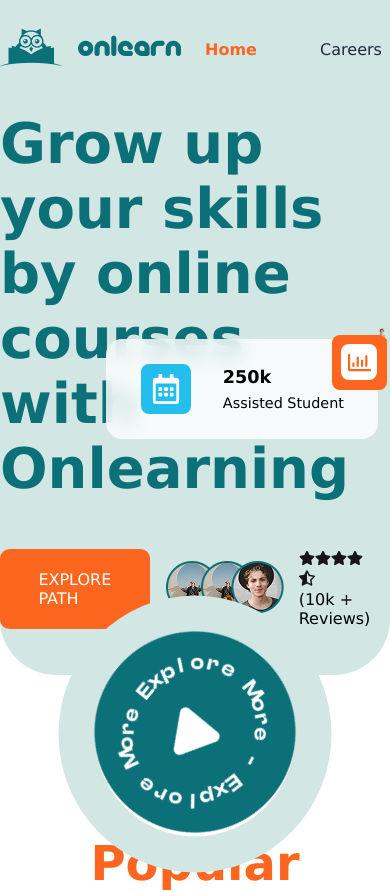
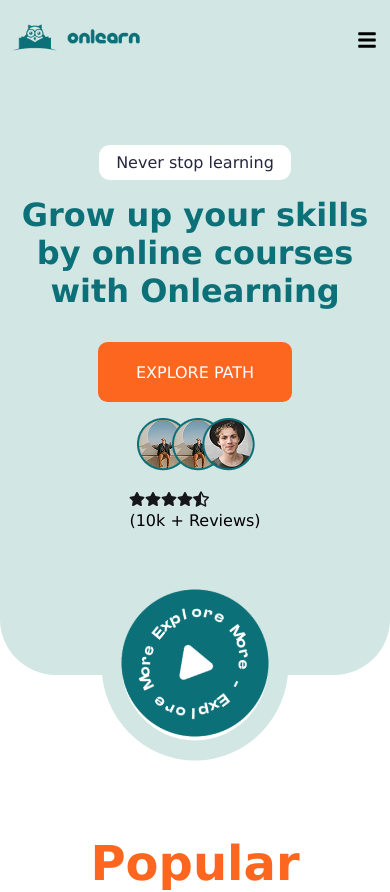
Before and after one commit to BerkCanpolat/Course-LandingPage, a React (Vite) app: page / in a window 390 px wide. Shown: the top 892 px of the page. Built offline with nearby package versions, Linux system fonts and the light colour scheme.

Commit message:
responsive layout added and project finish

```diff
--- a/src/components/category/category.css
+++ b/src/components/category/category.css
@@ -41,7 +41,7 @@
 
 .category-card__items.visible-card {
   box-shadow: rgba(149, 157, 165, 0.2) 0px 8px 24px;
-    border-radius: .7rem;
+  border-radius: 0.7rem;
 }
 
 .category-card__items img {
@@ -66,29 +66,29 @@
   text-decoration: none;
   background-color: var(--white);
   display: inline-block;
-    padding: .8rem 0rem;
+  padding: 0.8rem 0rem;
   width: 165px;
   text-align: center;
-    border-radius: .7rem;
-    font-size: .9rem;
+  border-radius: 0.7rem;
+  font-size: 0.9rem;
   box-shadow: rgba(149, 157, 165, 0.2) 0px 8px 24px;
   color: var(--green);
-    transition: all .5s ease;
+  transition: all 0.5s ease;
 }
 
 .category-btn.visible-btn {
   text-decoration: none;
   background-color: var(--white);
   display: inline-block;
-    padding: .8rem 0rem;
+  padding: 0.8rem 0rem;
   width: 165px;
   text-align: center;
   background-color: var(--orange);
-    border-radius: .7rem;
-    font-size: .9rem;
+  border-radius: 0.7rem;
+  font-size: 0.9rem;
   box-shadow: rgba(149, 157, 165, 0.2) 0px 8px 24px;
   color: var(--white);
-    transition: all .5s ease;
+  transition: all 0.5s ease;
 }
 
 .category-card__items a:where(:hover, :focus-visible):not(:active) {
@@ -101,18 +101,37 @@
   margin-block-start: 7rem;
 }
 
-.category-view .view-btn{
+.category-view .view-btn {
   text-decoration: none;
   color: var(--green);
   border: 1px solid var(--green);
-    border-radius: .7rem;
-    font-size: .9rem;
-    padding: .6rem 3.5rem;
-    transition: all .5s ease;
+  border-radius: 0.7rem;
+  font-size: 0.9rem;
+  padding: 0.6rem 3.5rem;
+  transition: all 0.5s ease;
 }
 
-.category-view .view-btn:where(:hover, :focus-visible):not(:active){
+.category-view .view-btn:where(:hover, :focus-visible):not(:active) {
   background-color: var(--green);
   color: var(--white);
   transform: scale(1.1);
 }
+
+@media (max-width: 568px) {
+  .category-header {
+    font-size: 2rem;
+    margin-block-end: 2.5rem;
+  }
+
+  .category-description {
+    line-height: 1.3rem;
+  }
+
+  .category-card__wrapper {
+  margin-block: 2.5rem;
+}
+
+.category-view {
+  margin-block-start: 4.5rem;
+}
+}
--- a/src/components/feature/featureSection.css
+++ b/src/components/feature/featureSection.css
@@ -67,3 +67,12 @@
   max-width: 400px;
   width: 100%;
 }
+
+@media (max-width: 568px) {
+
+.feature-section {
+  gap: 1.5rem;
+  margin-block: 3.5rem;
+  padding: 0 .5rem;
+}
+}
--- a/src/components/footer/footer.css
+++ b/src/components/footer/footer.css
@@ -18,27 +18,36 @@
   line-height: 1.3rem;
 }
 
-.one-adres, .one-tel, .one-time, .one-email {
+.one-adres,
+.one-tel,
+.one-time,
+.one-email {
   display: flex;
   align-items: center;
-    gap: .5rem;
+  gap: 0.5rem;
   margin-block: 1.5rem;
 }
 
-.one-adres, .one-tel, .one-time, .one-email p {
+.one-adres,
+.one-tel,
+.one-time,
+.one-email p {
   color: var(--green);
 }
 
-.two-list, .three-list {
+.two-list,
+.three-list {
   list-style-type: none;
 }
 
-.two-list li, .three-list li {
+.two-list li,
+.three-list li {
   margin-block: 1.2rem;
   color: var(--green);
 }
 
-.two-header, .three-header {
+.two-header,
+.three-header {
   margin-bottom: 2rem;
 }
 
@@ -49,7 +58,7 @@
 
 .four-input {
   background-color: #fff;
-    padding: .7rem 1rem;
+  padding: 0.7rem 1rem;
   display: flex;
   align-items: center;
   justify-content: space-between;
@@ -57,12 +66,11 @@
   width: 400px;
 }
 
-
 .four-input input {
   width: 50%;
   border: none;
   outline: none;
-    padding: .5rem 0;
+  padding: 0.5rem 0;
   color: black;
 }
 
@@ -78,3 +86,27 @@
   border-radius: 1rem;
   text-decoration: none;
 }
+
+@media (max-width: 568px) {
+  .footer {
+    margin-block-start: 5rem;
+  }
+
+  .footer-section {
+    flex-direction: column;
+    align-items: stretch;
+    justify-content: center;
+    gap: 1.5rem;
+    padding: 0 0.5rem;
+  }
+
+  .one-img img {
+    width: 10rem;
+  }
+
+  .four-input {
+    border-radius: 1rem;
+    width: 350px;
+    margin: 0 auto;
+  }
+}
--- a/src/components/giftCardSection/giftCardSection.css
+++ b/src/components/giftCardSection/giftCardSection.css
@@ -65,10 +65,8 @@
 
 .giftcard-image {
     position: absolute;
-    /* bottom: 0; */
     top: -100px;
     right: -25px;
-
 }
 
 .giftcard-image img {
@@ -78,3 +76,19 @@
   object-fit: contain;
   border-radius: 1rem;
 }
+
+@media (max-width: 568px) {
+    .giftcard-section {
+        padding: 1.5rem 2rem;
+}
+
+.giftcard-content h2 {
+  font-size: 1.9rem;
+}
+
+.giftcard-image img {
+    display: none;
+}
+
+
+}
--- a/src/components/header/Header.jsx
+++ b/src/components/header/Header.jsx
@@ -5,11 +5,13 @@ import MyButton from "./Button";
 import Nav from "./Nav";
 import { useEffect, useState } from "react";
 import { motion } from "framer-motion";
+import { FaBars } from 'react-icons/fa';
 
 const menuItems = ["Home","Careers","Blog","About Us"]
 
 const Header = () => {
     const [scrolled, setScrolled] = useState(false);
+    const [menuOpen, setMenuOpen] = useState(false);
 
     useEffect(() => {
 
@@ -40,15 +42,16 @@ const Header = () => {
             <img src={logo} alt="logo" />
         </a>
         <nav className="header__nav">
-        <ul className="header__menu">
+        <ul className={`header__menu ${menuOpen ? "active" : ""}`}>
             {
                 menuItems.map((item) => (
                     <Nav key={item} item={item}/>
                 ))
             }
         </ul>
+            <FaBars className="menu" size={20} onClick={() => setMenuOpen((prev) => !prev)}/>
         </nav>
-        <div className="header__auth">
+        <div className={`header__auth ${menuOpen ? "active" : ""}`}>
             <MyButton type="login">Login</MyButton>
             <MyButton type="signup">singup</MyButton>
         </div>
--- a/src/components/header/header.css
+++ b/src/components/header/header.css
@@ -76,3 +76,79 @@
     color: var(--green);
     background-color: var(--white);
 }
+
+.menu {
+    display: none;
+}
+
+@media (max-width: 568px) {
+
+    .header {
+    padding: 1.5rem .8rem;
+}
+
+    .header__logo img {
+        width: 8rem;
+    }
+
+    .header__nav .header__menu {
+        position: absolute;
+        top: 70%;
+        right: -100%;
+        background-color: #fff;
+        padding: 1.5rem 1rem;
+        border-radius: 1rem;
+    display: flex;
+    flex-direction: column;
+    align-items: center;
+    gap: 1rem;
+    list-style-type: none;
+}
+
+.header__nav .header__menu.active {
+    right: 5%;
+}
+
+.header__auth {
+    position: absolute;
+    top: 265%;
+    padding: 1.5rem 1.8rem;
+    right: -100%;
+    background-color: #fff;
+
+    flex-direction: column;
+    gap: .5rem;
+    font-size: .8rem;
+    border-bottom-left-radius: 1rem;
+    border-bottom-right-radius: 1rem;
+
+    border-top-left-radius: 0;
+    border-top-right-radius: 0;
+}
+
+.header__auth.active {
+    right: 5%;
+}
+
+.header__auth  .btn__signup{
+    width: 70px;
+    height: 15px;
+
+    display: flex;
+    align-items: center;
+    justify-content: center;
+}
+
+.header__auth  .btn__login{
+    width: 70px;
+    height: 15px;
+
+    display: flex;
+    align-items: center;
+    justify-content: center;
+}
+
+.menu {
+    display: block;
+}
+}
--- a/src/components/hero/Hero.css
+++ b/src/components/hero/Hero.css
@@ -162,3 +162,66 @@
     border: 2.3rem solid var(--bg-main);
     border-radius: 50%;
 }
+
+@media (max-width: 568px) {
+    .hero {
+    height: 80vh;
+
+    border-bottom-left-radius: 3.5rem;
+    border-bottom-right-radius: 3.5rem;
+
+    border-top-left-radius: 0;
+    border-top-right-radius: 0;
+
+    padding: 0 .5rem;
+
+    /* margin-top: 5rem; */
+}
+
+.hero-left {
+    flex: 100%;
+}
+
+.hero-text p {
+    width: 100%;
+    max-width: 12rem;
+    padding: .5rem 0 .5rem 0;
+    border-radius: .7rem;
+    margin: 0 auto;
+}
+
+.hero-text h1 {
+    font-size: 2rem;
+    color: var(--green);
+    margin-block: 1rem;
+    margin-block-end: 2rem;
+    text-align: center;
+
+    max-width: 600px;
+    width: 100%;
+}
+
+
+.space-more {
+    top: 135%;
+
+    border: 1.3rem solid var(--bg-main);
+}
+
+.space-more img {
+    width: 100%;
+}
+
+.right-img {
+    display: none;
+}
+
+.hero-user {
+    display: flex;
+    flex-direction: column;
+    /* align-items: flex-start; */
+    gap: 1rem;
+}
+
+
+}
--- a/src/components/slider/courseSlider.css
+++ b/src/components/slider/courseSlider.css
@@ -145,3 +145,66 @@
   opacity: 0.6;
   transform: scale(0.9);
 }
+
+@media (max-width: 568px) {
+    .slider-header {
+    font-size: 2rem;
+    margin-block: 3rem;
+}
+
+.slider-sub {
+    line-height: 1.3rem;
+}
+
+.slider-card {
+    flex-direction: column;
+    align-items: flex-start;
+    text-align: left;
+    max-width: 90%;
+    height: 35rem;
+  }
+
+  .slider-card__left {
+    width: 100%;
+    flex: 0 0 auto;
+  }
+
+    .slider-card__img img {
+    width: 100%;
+    height: auto;
+    border-bottom: 1px solid #eee;
+  }
+
+    .slider-card__right {
+        display: flex;
+        flex-direction: column;
+        justify-content: space-between;
+    width: 100%;
+    padding: 1rem;
+  }
+
+   .slider-card__students {
+    justify-content: flex-start;
+    margin-top: 1rem;
+  }
+
+  .slider-card__students img {
+    width: 25px;
+    height: 25px;
+    object-fit: cover;
+    margin-left: -10px;
+}
+
+.slider-card__students span {
+    margin-left: .5rem;
+    font-size: .7rem;
+}
+
+.slider-card__desc {
+    margin-block-end: 1rem;
+    color: gray;
+    line-height: 1.2rem;
+    font-size: .9rem;
+}
+
+}
```
Lines whose indentation alone changed are shown as unchanged.
